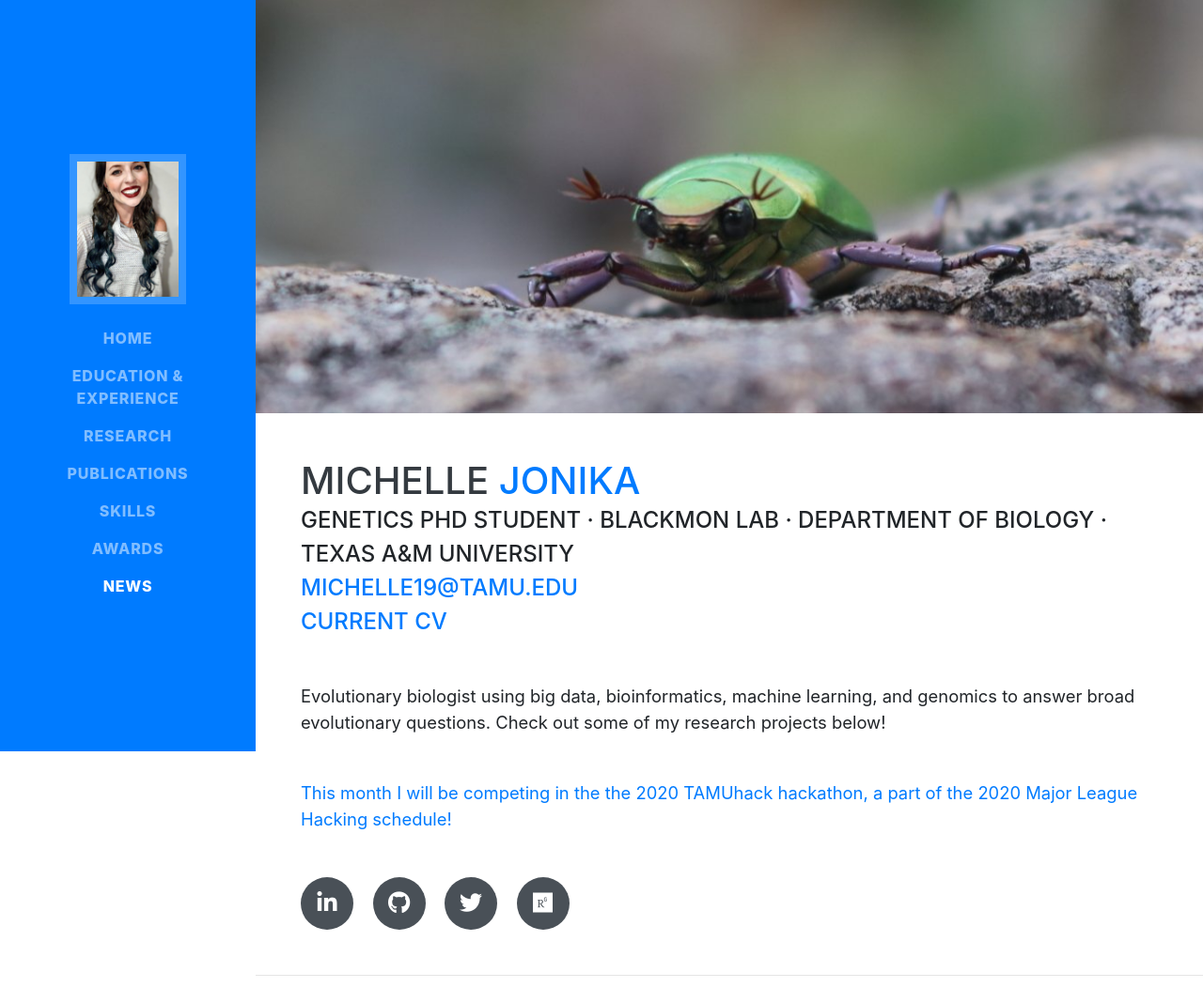
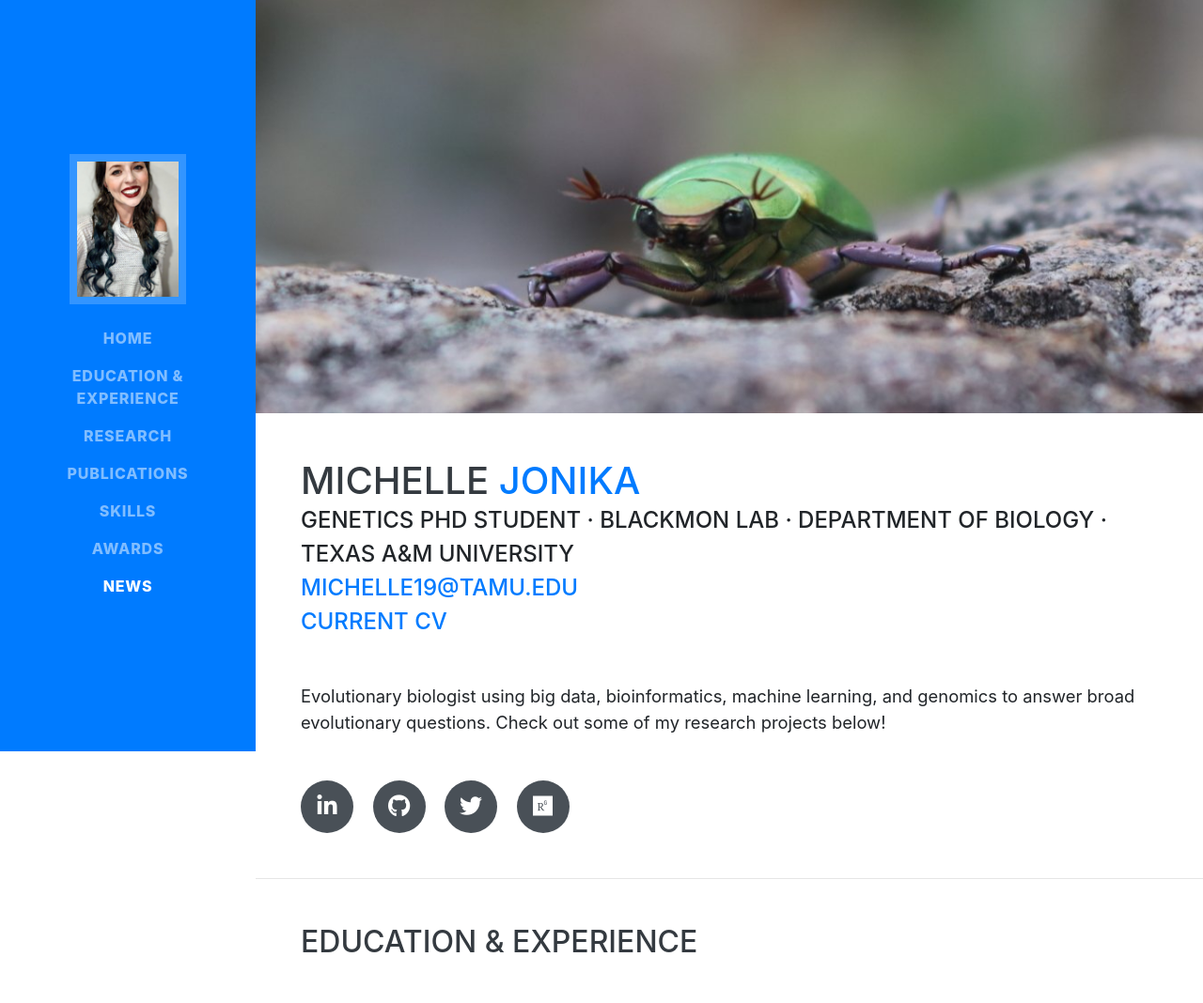
Before and after one commit to MichelleJonika/michellejonika.github.io, a website with bundled scripts: page index.html in a window 1280 px wide. Shown: the top 1068 px of the page at 94% size. Built offline with nearby package versions, Linux system fonts and the light colour scheme; a web font is replaced by a local one.

Commit message:
Update website

```diff
--- a/index.html
+++ b/index.html
@@ -91,7 +91,6 @@
         <a href="Jonika-CV.pdf">Current CV</a>
         </div>
         <p class="lead mb-5">Evolutionary biologist using big data, bioinformatics, machine learning, and genomics to answer broad evolutionary questions. Check out some of my research projects below! </p>
-        <p class="lead mb-5"><a href="https://tamuhack.com">This month I will be competing in the the 2020 TAMUhack hackathon, a part of the 2020 Major League Hacking schedule!</a></p>
         <div class="social-icons">
           <a href="https://www.linkedin.com/in/michelle-jonika-7b2459138/">
             <i class="fab fa-linkedin-in"></i>
@@ -159,7 +158,7 @@
         <div class="resume-item d-flex flex-column flex-md-row justify-content-between">
           <div class="resume-content">
             <h3 class="mb-0">Mammalian Pseudoautosomal Region</h3>
-            <p>I am studying the pseudo-autosomal region (PAR) of sex chromosomes. The PAR is the part of the X and Y chromosome that is the same and must pair during meiosis in males. When this pairing process fails, the result is offspring with Turner or Klinefelter syndromes. Though modern sequencing technology has given us the ability to sequence the genomes of over 300 mammals, there are only nine genomes that have defined the size of this pairing region of the sex chromosomes.I am taking a machine learning approach to look at the evolution of the size of PAR regions across the mammalian tree of life.</p>
+            <p>I am studying the pseudo-autosomal region (PAR) of sex chromosomes. The PAR is the part of the X and Y chromosome that is the same and must pair during meiosis in males. When this pairing process fails, the result is offspring with Turner or Klinefelter syndromes. Though modern sequencing technology has given us the ability to sequence the genomes of over 300 mammals, there are only nine genomes that have defined the size of this pairing region of the sex chromosomes. I am taking a machine learning approach to look at the evolution of the size of PAR regions across the mammalian tree of life.</p>
 
           </div>
         </div>
```
Also changed, not shown: 1 other file.
